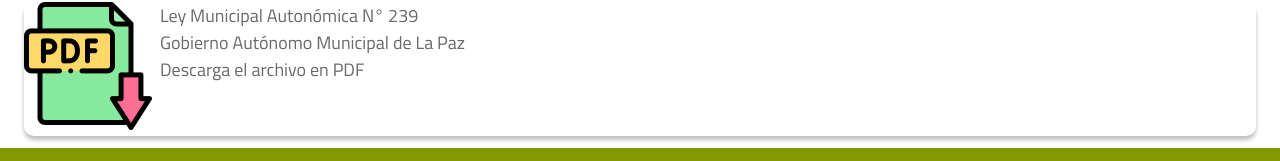
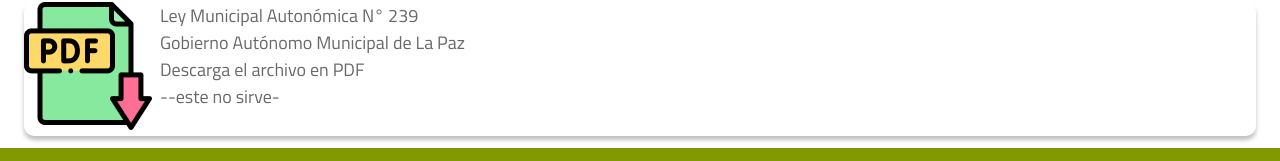
Before and after one commit to AbrilMoonchild/refugioPatitas, a React (Create React App) app: page /leyesynormas in a window 1280 px wide. Shown: the part 1670-1831 px from the top of the page. Built offline with nearby package versions, Linux system fonts and the light colour scheme.

Commit message:
intento 1 de subir el pdf

```diff
--- a/src/components/fLeyes/Leyes.jsx
+++ b/src/components/fLeyes/Leyes.jsx
@@ -1,4 +1,4 @@
-import React from 'react';
+import React, { Component } from 'react';
 import './Leyes.css';
 import iconoPdf from './iconoPdf.png';
 
@@ -141,7 +141,11 @@ function Leyes() {
             <p>Ley Municipal Autonómica N° 239</p>
             <p>Gobierno Autónomo Municipal de La Paz</p>
             <p>Descarga el archivo en PDF</p>
-            <p></p>
+            <div>
+              <object data='../docsLeyes/Ley_Municipal_293-1.pdf' type='application/pdf' width='100%' height='100%'>
+              --este no sirve-
+              </object>
+            </div>
             <p></p>
           </div>
         </div>
```
Also changed, not shown: src/components/fLeyes/pagesLeyes/Pdf.js (+19 -0 lines).
